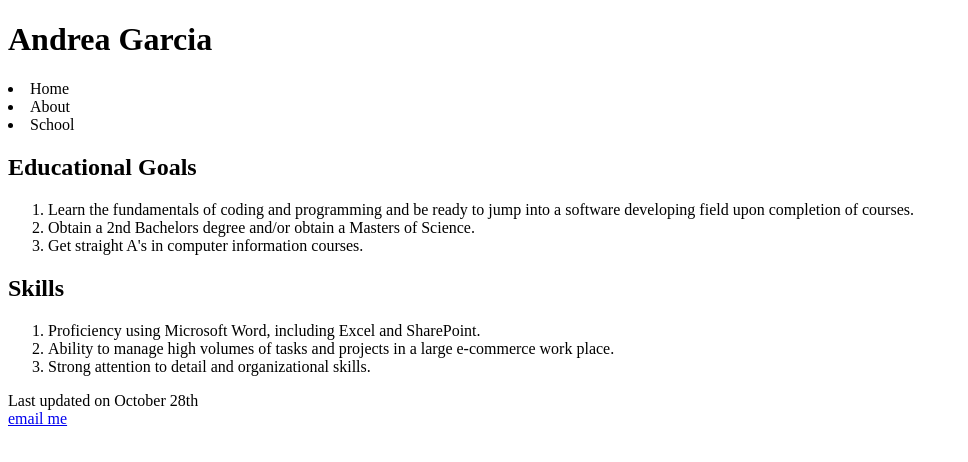
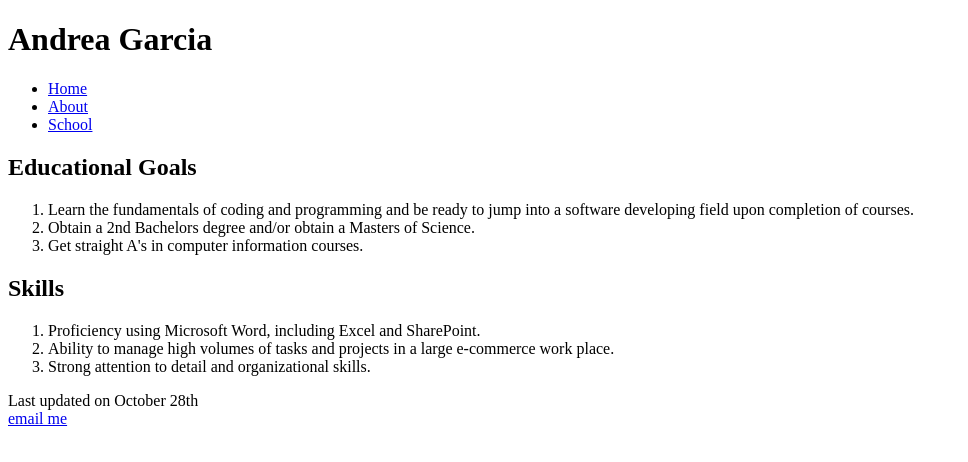
Before and after one commit to andiegrcia/For-CIS162---Cerritos-College, a plain HTML site: page about.html in a window 1280 px wide. Shown: the whole page, without its empty margins (0-968 px from the left). Drawn offline with Linux system fonts and the light colour scheme.

Commit message:
Update about.html

```diff
--- a/about.html
+++ b/about.html
@@ -7,9 +7,11 @@
 <body>
 <h1>Andrea Garcia</h1>
 <nav>
-<li><a href="index.html"></a>Home</li>
-<li><a href="about.html"></a>About</li>
-<li><a href="#"></a>School</li>
+<ul>
+ <li><a href="index.html">Home</a></li>
+ <li><a href="about.html">About</a></li>
+ <li><a href="#">School</a></li>
+</ul>
 </nav>
 <h2>Educational Goals</h2>
 <ol>
```
